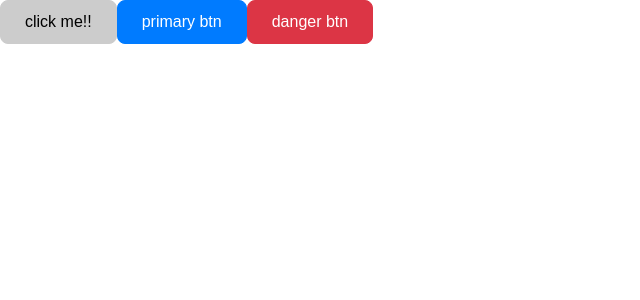
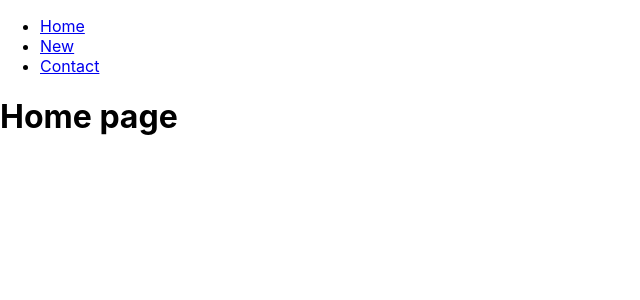
Before and after one commit to QUANG-SanBay/MyReact, a React (Create React App) app in the folder my-fe/: page / in a window 1280 px wide. Shown: the top 300 px of the page, without its empty margins (0-640 px from the left). Built offline with nearby package versions, Linux system fonts and the light colour scheme.

Commit message:
learn more 'react-router-dom'

```diff
--- a/my-fe/package.json
+++ b/my-fe/package.json
@@ -10,6 +10,7 @@
     "clsx": "^2.1.1",
     "react": "^19.1.0",
     "react-dom": "^19.1.0",
+    "react-router-dom": "^7.7.1",
     "react-scripts": "^5.0.1",
     "sass": "^1.89.2",
     "sass-loader": "^16.0.5",
--- a/my-fe/src/App.js
+++ b/my-fe/src/App.js
@@ -1,11 +1,29 @@
 import './App.css';
-import Button from './components/Button';
+import {Link, Route, Routes} from 'react-router-dom'
+import Contact from './pages/Contact'
+import New from './pages/New'
+import Home from './pages/Home'
 function App() {
   return (
     <>
-      <Button>click me!!</Button>
-      <Button primary={true}>primary btn</Button>
-      <Button danger={true}>danger btn</Button>
+      <nav>
+        <ul>
+          <li>
+            <Link to='/'>Home</Link>
+          </li>
+          <li>
+            <Link to='/New'>New</Link>
+          </li>
+          <li>
+            <Link to='/Contact'>Contact</Link>
+          </li>
+        </ul>
+      </nav>
+      <Routes>
+        <Route path='/' element={<Home/>}></Route>
+        <Route path='/New' element={<New/>}></Route>
+        <Route path='/Contact' element={<Contact/>}></Route>
+      </Routes>
     </>
   )
 }
--- a/my-fe/src/index.js
+++ b/my-fe/src/index.js
@@ -1,5 +1,6 @@
 import React from 'react';
 import ReactDOM from 'react-dom/client';
+import {BrowserRouter} from 'react-router-dom'
 import './index.css';
 import App from './App';
 import reportWebVitals from './reportWebVitals';
@@ -7,7 +8,9 @@ import reportWebVitals from './reportWebVitals';
 const root = ReactDOM.createRoot(document.getElementById('root'));
 root.render(
   <React.StrictMode>
-    <App />
+    <BrowserRouter>
+      <App />
+    </BrowserRouter>
   </React.StrictMode>
 );
 
--- /dev/null
+++ b/my-fe/src/pages/Contact.js
@@ -0,0 +1,7 @@
+
+function Contact(){
+    return(
+        <h1>Contact page</h1>
+    )
+}
+export default Contact;
--- /dev/null
+++ b/my-fe/src/pages/Home.js
@@ -0,0 +1,7 @@
+
+function Home(){
+    return(
+        <h1>Home page</h1>
+    )
+}
+export default Home;
--- /dev/null
+++ b/my-fe/src/pages/New.js
@@ -0,0 +1,7 @@
+
+function New(){
+    return(
+        <h1>New page</h1>
+    )
+}
+export default New;
```
Also changed, not shown: 1 other file (tests, documents, lock files or other folders).
